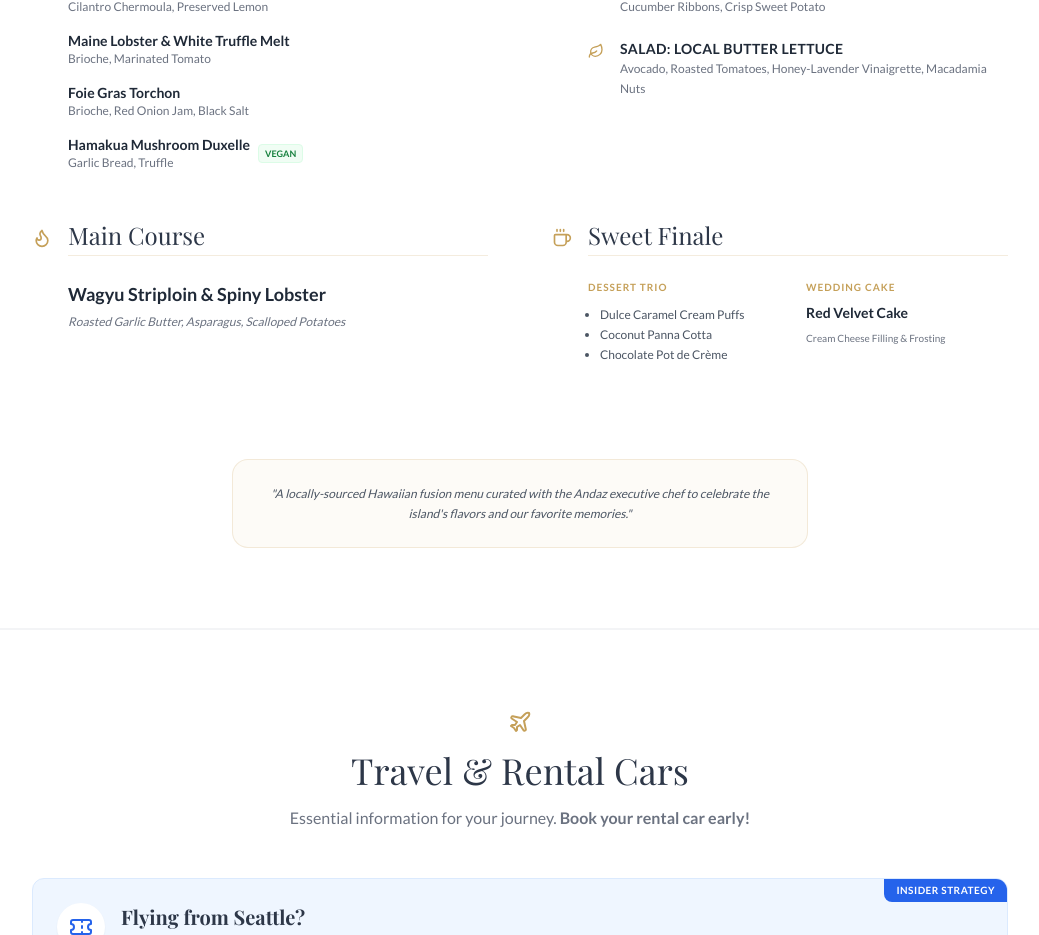
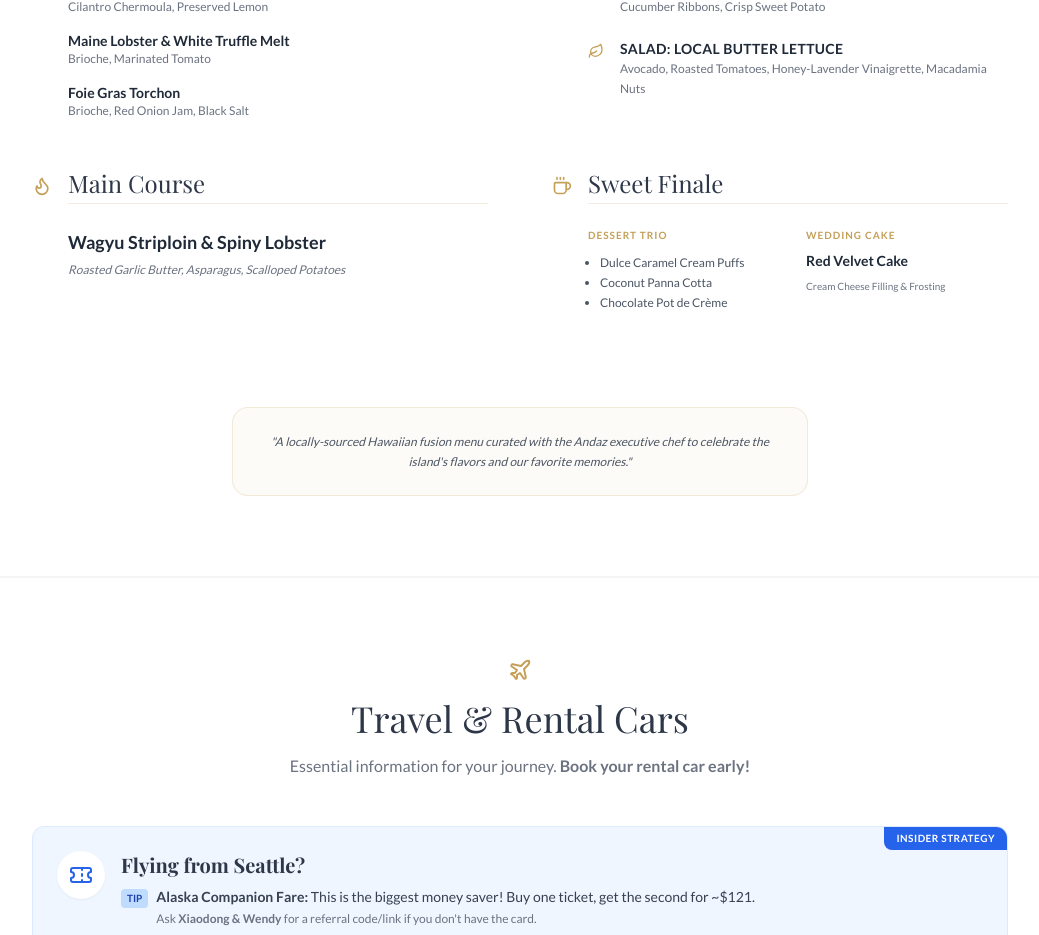
Before and after one commit to francisyang1991/zhang-yang-wedding-app, a React (Vite) app: page / in a window 1280 px wide. Shown: the part 5633-6568 px from the top of the page, without its empty margins (120-1159 px from the left). Built offline with nearby package versions, Linux system fonts and the light colour scheme; a web font is replaced by a local one.

Commit message:
Remove Hamakua mushroom vegan dinner option from menu and RSVP selection

```diff
--- a/components/MenuPreview.tsx
+++ b/components/MenuPreview.tsx
@@ -66,13 +66,6 @@ const MenuPreview = () => {
              <div>
                 <p className="font-bold text-sm text-gray-800">Foie Gras Torchon</p>
                 <p className="text-xs text-gray-500">Brioche, Red Onion Jam, Black Salt</p>
-             </div>
-             <div className="flex items-center gap-2">
-                <div>
-                   <p className="font-bold text-sm text-gray-800">Hamakua Mushroom Duxelle</p>
-                   <p className="text-xs text-gray-500">Garlic Bread, Truffle</p>
-                </div>
-                <span className="text-[9px] bg-green-50 text-green-700 border border-green-100 px-1.5 py-0.5 rounded uppercase font-bold">Vegan</span>
              </div>
           </div>
         </div>
--- a/components/RSVPModal.tsx
+++ b/components/RSVPModal.tsx
@@ -315,7 +315,6 @@ const RSVPModal: React.FC<RSVPModalProps> = ({ isOpen, onClose, guestList, onSav
                                                 className="w-full text-sm border-gray-200 bg-gray-50 rounded border p-2 focus:outline-none"
                                             >
                                                 <option value="Wagyu & Lobster">Wagyu & Spiny Lobster</option>
-                                                <option value="Mushroom Duxelle">Hamakua Mushroom (Vegan)</option>
                                                 <option value="Kids Meal">Kids Meal</option>
                                             </select>
                                             <div className="relative">
```
